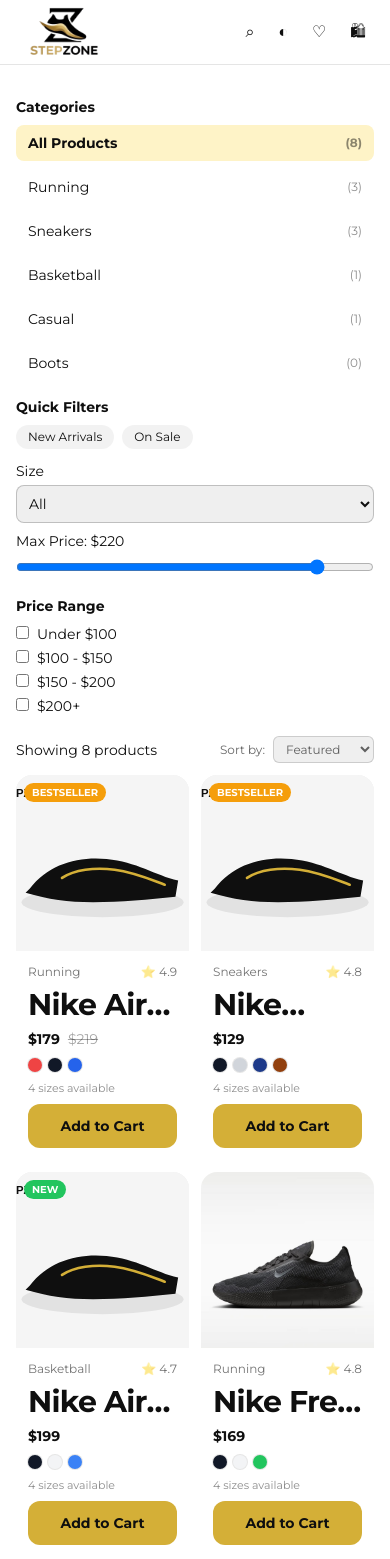
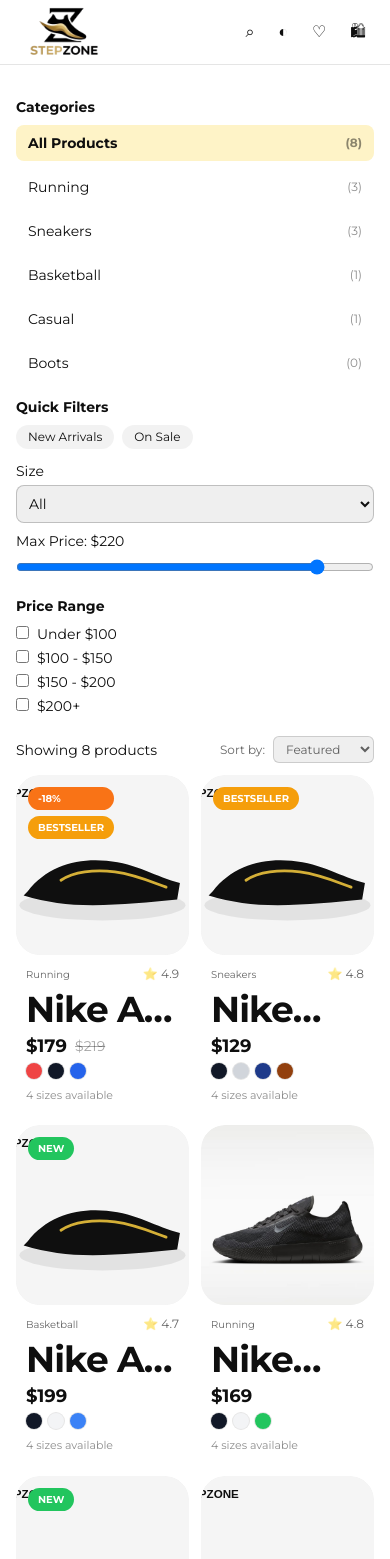
Before and after one commit to steev2058/step_zone_shop, a Next.js app: page / in a window 390 px wide. Shown: the top 1559 px of the page. Built offline with nearby package versions, Linux system fonts and the light colour scheme.

Commit message:
style(micro-pass): match mobile card details with stacked badges, tighter meta, and reference-like sizing

```diff
--- a/components/ProductCard.tsx
+++ b/components/ProductCard.tsx
@@ -1,42 +1,43 @@
 import Image from 'next/image';
 import Link from 'next/link';
 import type { Product } from '@/data/products';
-import AddToCartButton from './AddToCartButton';
+export default function ProductCard({ product }: { product: Product }) {
+  const discount = product.oldPrice ? Math.round(((product.oldPrice - product.price) / product.oldPrice) * 100) : null;
 
-export default function ProductCard({ product }: { product: Product }) {
   return (
-    <article className="group overflow-hidden rounded-2xl bg-white transition duration-300 hover:-translate-y-1 hover:shadow-lg fade-up">
-      <Link href={`/product/${product.slug}`} className="relative block overflow-hidden bg-[#f2f2f2]">
-        {product.tag && (
-          <span className={`absolute left-2 top-2 z-10 rounded-full px-2 py-0.5 text-[10px] font-bold text-white ${product.tag === 'NEW' ? 'bg-green-500' : 'bg-amber-500'}`}>
-            {product.tag}
-          </span>
-        )}
-        <Image src={product.image} alt={product.name} width={900} height={900} className="h-[176px] w-full object-cover transition duration-500 group-hover:scale-[1.03] sm:h-[208px]" loading="lazy" />
+    <article className="group overflow-hidden rounded-3xl bg-white fade-up">
+      <Link href={`/product/${product.slug}`} className="relative block overflow-hidden rounded-3xl bg-[#f2f2f2]">
+        <div className="absolute left-3 top-3 z-10 flex flex-col gap-1.5">
+          {discount ? <span className="rounded-full bg-orange-500 px-2.5 py-1 text-[10px] font-bold text-white">-{discount}%</span> : null}
+          {product.tag ? (
+            <span className={`rounded-full px-2.5 py-1 text-[10px] font-bold text-white ${product.tag === 'NEW' ? 'bg-green-500' : 'bg-amber-500'}`}>
+              {product.tag}
+            </span>
+          ) : null}
+        </div>
+        <Image src={product.image} alt={product.name} width={900} height={900} className="h-[180px] w-full rounded-3xl object-cover transition duration-500 group-hover:scale-[1.02] sm:h-[220px]" loading="lazy" />
       </Link>
 
-      <div className="p-3 rhythm-8">
-        <div className="flex items-center justify-between text-[12px] font-medium text-black/55">
+      <div className="p-2.5 rhythm-8">
+        <div className="flex items-center justify-between text-[10px] font-medium text-black/60">
           <span>{product.category}</span>
-          <span>⭐ {product.rating}</span>
+          <span className="text-[12px]">⭐ {product.rating}</span>
         </div>
 
-        <h3 className="line-clamp-1 text-[30px] leading-[1.05] font-bold tracking-tight">{product.name}</h3>
+        <h3 className="line-clamp-1 text-[36px] leading-[1.05] font-semibold tracking-tight">{product.name}</h3>
 
-        <div className="flex items-center gap-2 text-[14px]">
+        <div className="flex items-center gap-2 text-[18px] leading-none">
           <span className="font-bold">${product.price}</span>
-          {product.oldPrice ? <span className="text-black/35 line-through">${product.oldPrice}</span> : null}
+          {product.oldPrice ? <span className="text-[14px] text-black/35 line-through">${product.oldPrice}</span> : null}
         </div>
 
         <div className="flex gap-1.5">
           {product.colors.slice(0, 4).map((c, i) => (
-            <span key={i} className="h-3.5 w-3.5 rounded-full ring-1 ring-black/10" style={{ background: c }} />
+            <span key={i} className="h-4 w-4 rounded-full ring-1 ring-black/10" style={{ background: c }} />
           ))}
         </div>
 
         <p className="text-[11px] text-black/45">{product.sizes.length} sizes available</p>
-
-        <AddToCartButton slug={product.slug} name={product.name} price={product.price} image={product.image} />
       </div>
     </article>
   );
```
